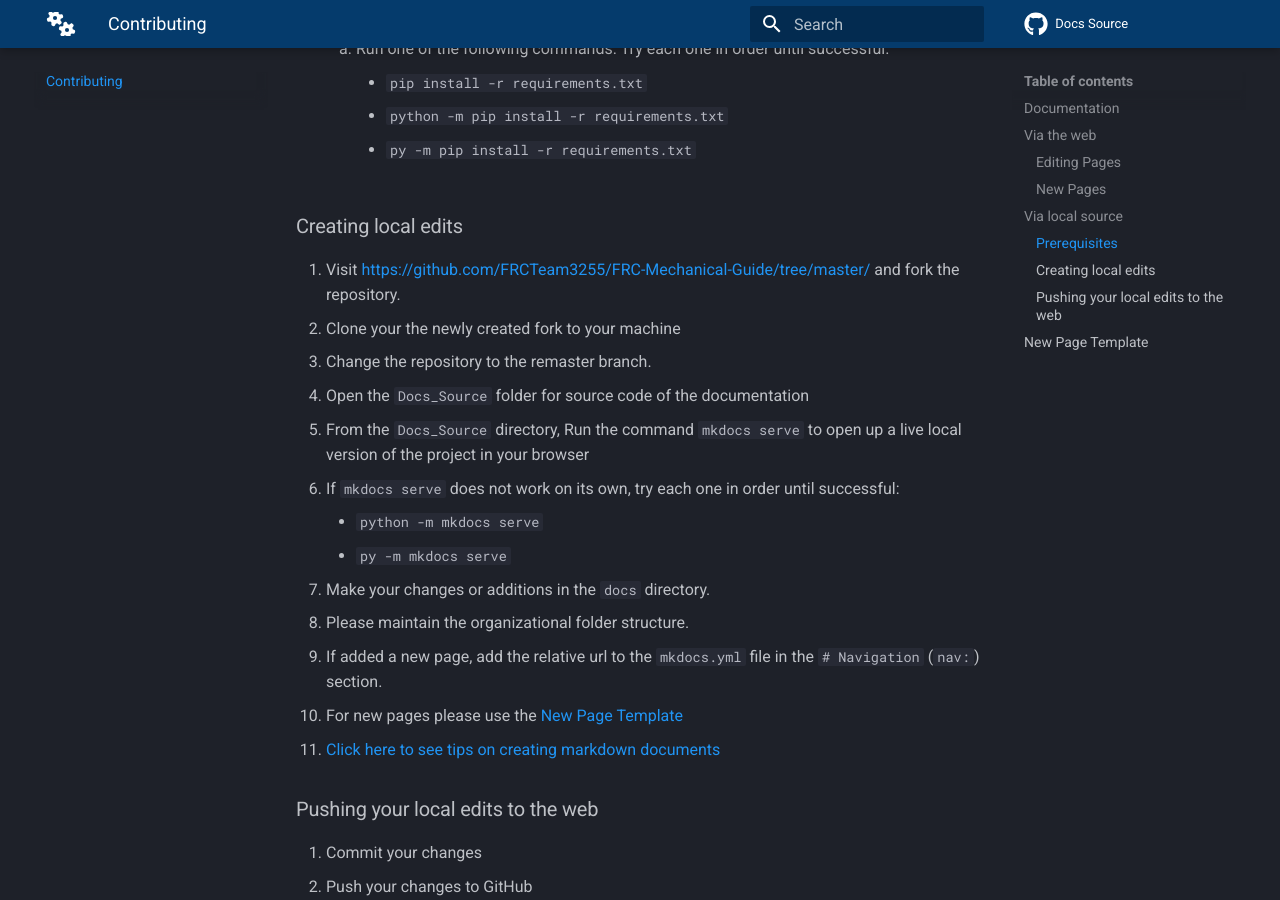
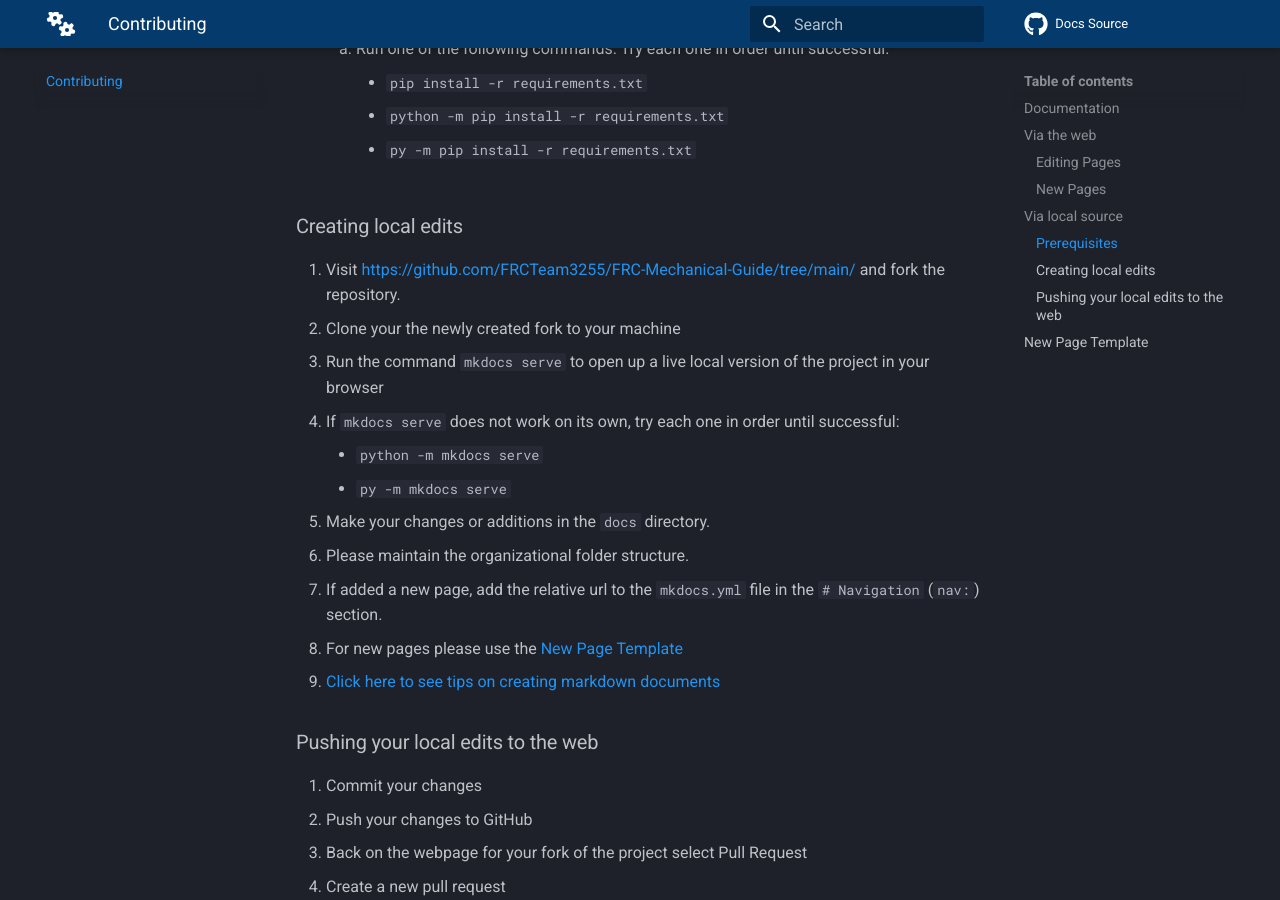
Before and after one commit to FRCTeam3255/FRC-Mechanical-Guide, an MkDocs documentation site: the page built from docs/contributing.md, in a window 1280 px wide and 900 px high, scrolled down 1801 px. Built offline with MkDocs 1.6.1 and Material for MkDocs 9.7.7, drawn with Linux system fonts in a browser that asks for light colours; comment, search, counter and statistics services are not loaded.

Commit message:
change master references to main

```diff
--- a/docs/contributing.md
+++ b/docs/contributing.md
@@ -31,7 +31,7 @@ Alternatively you could create a pull request and clone the repository
 
 You can help the project by making new pages. Any pages you make will become live once they are approved.
 
-[Click here to create a new page](https://github.com/FRCTeam3255/FRC-Mechanical-Guide/new/master/docs){target=_blank}
+[Click here to create a new page](https://github.com/FRCTeam3255/FRC-Mechanical-Guide/new/main/docs){target=_blank}
 
 Please use the [New Page Template](#new-page-template)
 
@@ -56,7 +56,7 @@ Recommended for those **with developer/programming experience**.
 
 1. [Install GitHub Desktop](https://desktop.github.com){target=_blank} (Beginner) or [Install Git](https://git-scm.com){target=_blank} (Expert)
 2. [Install Python](https://www.python.org){target=_blank}
-3. [Install pip requirements](https://raw.githubusercontent.com/FRCTeam3255/FRC-Mechanical-Guide/master/requirements.txt){target=_blank}
+3. [Install pip requirements](https://raw.githubusercontent.com/FRCTeam3255/FRC-Mechanical-Guide/main/requirements.txt){target=_blank}
       1. Run one of the following commands. Try each one in order until successful.
          - `pip install -r requirements.txt`
          - `python -m pip install -r requirements.txt`
@@ -64,17 +64,15 @@ Recommended for those **with developer/programming experience**.
 
 ### Creating local edits
 
-1. Visit <https://github.com/FRCTeam3255/FRC-Mechanical-Guide/tree/master/> and fork the repository.
+1. Visit <https://github.com/FRCTeam3255/FRC-Mechanical-Guide/tree/main/> and fork the repository.
 2. Clone your the newly created fork to your machine
-3. Change the repository to the remaster branch.
-4. Open the `Docs_Source` folder for source code of the documentation
-5. From the `Docs_Source` directory, Run the command `mkdocs serve` to open up a live local version of the project in your browser
+3. Run the command `mkdocs serve` to open up a live local version of the project in your browser
    - If `mkdocs serve` does not work on its own, try each one in order until successful:
      - `python -m mkdocs serve`
      - `py -m mkdocs serve`
-6. Make your changes or additions in the `docs` directory.
+4. Make your changes or additions in the `docs` directory.
    - Please maintain the organizational folder structure.
-7. If added a new page, add the relative url to the `mkdocs.yml` file in the `# Navigation` (`nav:`) section.
+5. If added a new page, add the relative url to the `mkdocs.yml` file in the `# Navigation` (`nav:`) section.
    1. For new pages please use the [New Page Template](#new-page-template)
    2. [Click here to see tips on creating markdown documents](https://www.markdownguide.org/cheat-sheet/){target=_blank}
 
--- a/mkdocs.yml
+++ b/mkdocs.yml
@@ -7,8 +7,8 @@
 # Setup
 site_name: FRC Mechanical
 repo_name: Docs Source
-repo_url: https://github.com/FRCTeam3255/FRC-Mechanical-Guide/tree/master
-edit_uri: https://github.com/FRCTeam3255/FRC-Mechanical-Guide/edit/master/docs/
+repo_url: https://github.com/FRCTeam3255/FRC-Mechanical-Guide/tree/main
+edit_uri: https://github.com/FRCTeam3255/FRC-Mechanical-Guide/edit/main/docs/
 site_author: Tayler Uva
 
 # Theme
```
